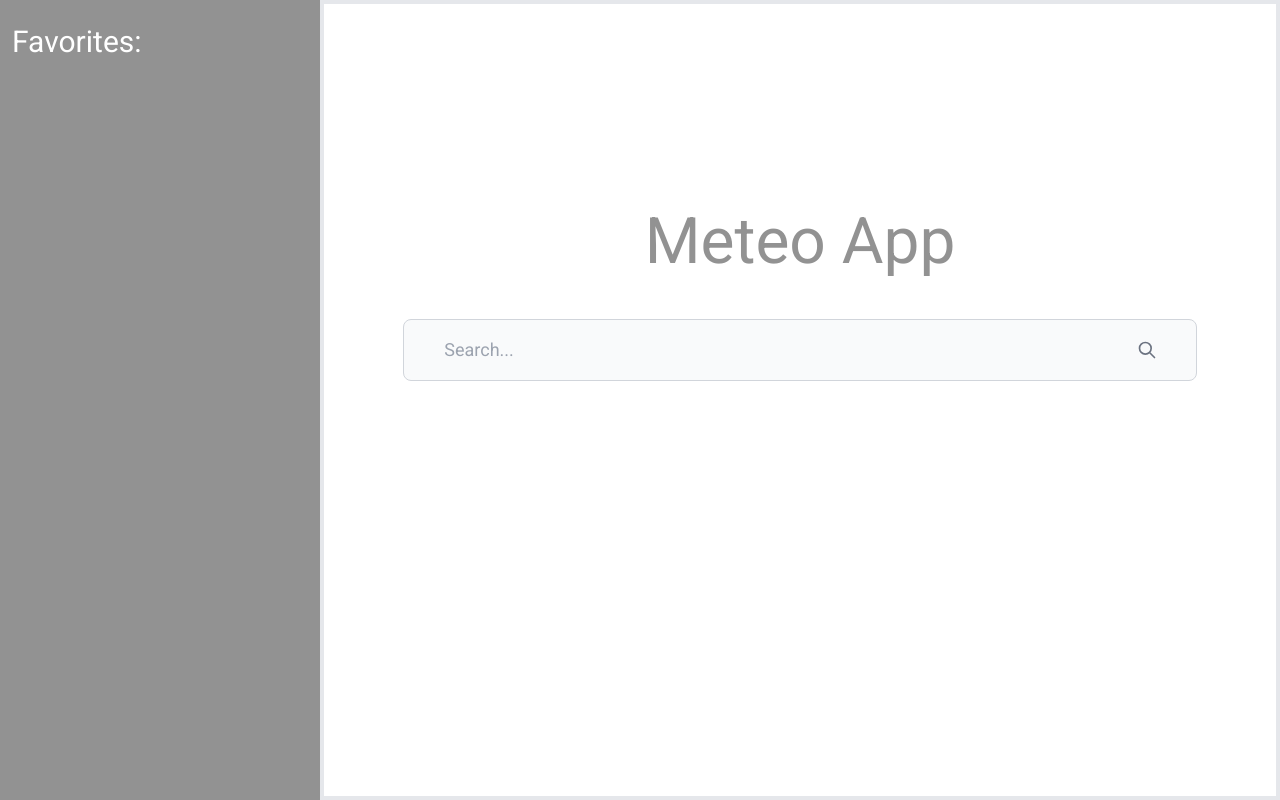
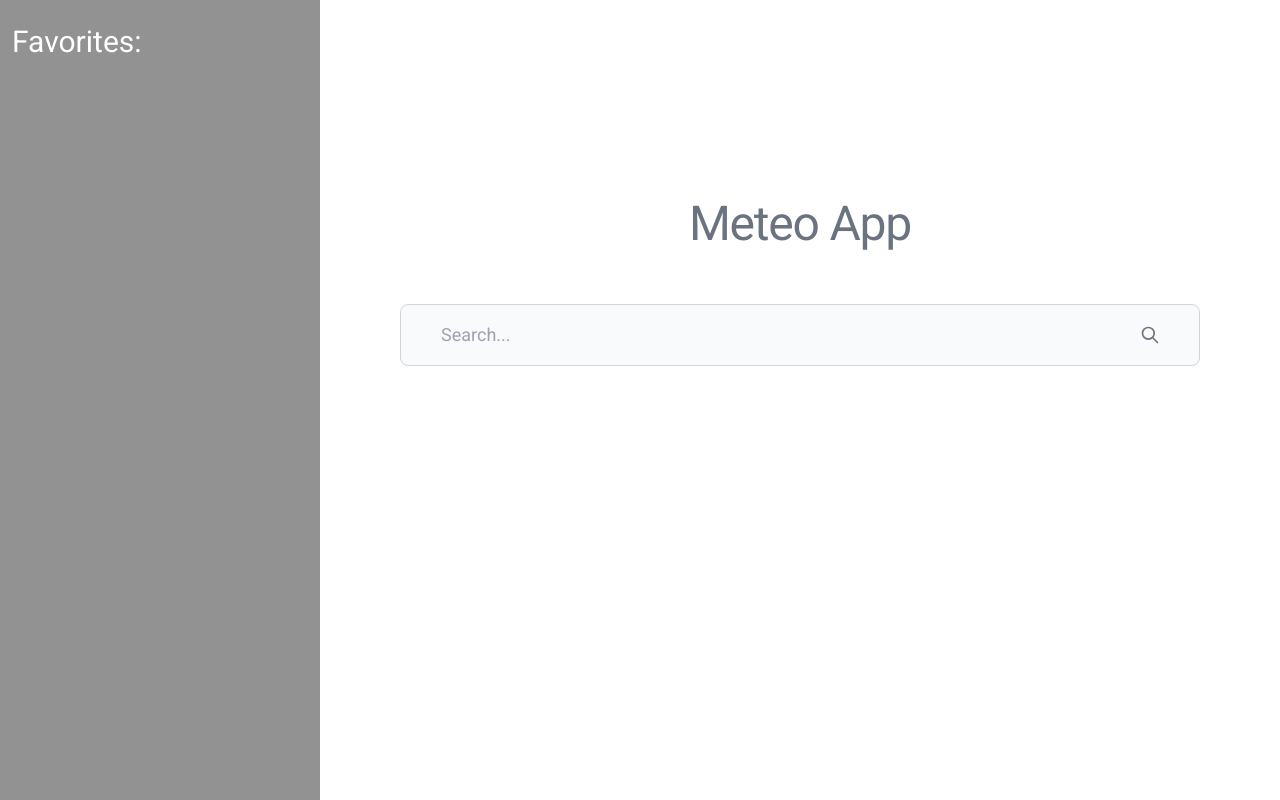
Before and after one commit to kristijan-kresic-hvar/meteoapp, a React (Vite) app: page / in a window 1280 px wide. Built offline with nearby package versions, Linux system fonts and the light colour scheme.

Commit message:
Fixed ui bugs, fixed console errors

```diff
--- a/src/components/Autocomplete/Autocomplete.jsx
+++ b/src/components/Autocomplete/Autocomplete.jsx
@@ -28,25 +28,25 @@ const Autocomplete = ({ options, onSelect, onFavorite, favorites }) => {
         <div className="w-full">
             <form>
                 <label
-                    for="city-search"
-                    class="mb-2 text-sm font-medium text-gray-900 sr-only"
+                    htmlFor="city-search"
+                    className="mb-2 text-sm font-medium text-gray-900 sr-only"
                 >
                     Search
                 </label>
-                <div class="relative w-full">
-                    <div class="absolute inset-y-0 right-0 flex items-center pr-10 pointer-events-none">
+                <div className="relative w-full">
+                    <div className="absolute inset-y-0 right-0 flex items-center pr-10 pointer-events-none">
                         <svg
                             aria-hidden="true"
-                            class="w-5 h-5 text-gray-500"
+                            className="w-5 h-5 text-gray-500"
                             fill="none"
                             stroke="currentColor"
                             viewBox="0 0 24 24"
                             xmlns="http://www.w3.org/2000/svg"
                         >
                             <path
-                                stroke-linecap="round"
-                                stroke-linejoin="round"
-                                stroke-width="2"
+                                strokeLinecap="round"
+                                strokeLinejoin="round"
+                                strokeWidth="2"
                                 d="M21 21l-6-6m2-5a7 7 0 11-14 0 7 7 0 0114 0z"
                             >
                             </path>
@@ -55,7 +55,7 @@ const Autocomplete = ({ options, onSelect, onFavorite, favorites }) => {
                     <input
                         type="search"
                         id="city-search"
-                        class="block w-full p-4 pl-10 text-sm text-gray-900 border text-md md:text-lg border-gray-300 rounded-lg bg-gray-50 focus:ring-blue-500 focus:border-blue-500"
+                        className="block w-full p-4 pl-10 text-sm text-gray-900 border text-md md:text-lg border-gray-300 rounded-lg bg-gray-50 focus:ring-blue-500 focus:border-blue-500"
                         placeholder="Search..."
                         value={searchQuery}
                         onChange={handleSearchQueryChange}
@@ -64,7 +64,7 @@ const Autocomplete = ({ options, onSelect, onFavorite, favorites }) => {
             </form>
             {searchQuery.length > 0 && (
                 <ul
-                    className="w-full mt-3 max-h-[600px] overflow-auto bg-gray-50 drop-shadow-lg"
+                    className="w-full mt-3 max-h-[600px] overflow-y-auto bg-gray-50 drop-shadow-lg"
                 >
                     {/* Znam da index nije idealna opcija za key, ali da ne dajem nanoid svakom gradu ovako je lakse, a api bi ionako trebao vracati id skupa sa gradom */}
                     {filteredOptions.map((option, index) => (
--- a/src/views/SearchCity/SearchCity.jsx
+++ b/src/views/SearchCity/SearchCity.jsx
@@ -15,7 +15,7 @@ const SearchCity = () => {
 
     const [cities, setCities] = useState([])
     const [selectedCity, setSelectedCity] = useState(null)
-    const [favorites, setFavorites] = useState([])
+    const [favorites, setFavorites] = useState(JSON.parse(localStorage.getItem('favorites')) || [])
 
     function handleCitySelect(city) {
         setSelectedCity(city)
@@ -34,15 +34,23 @@ const SearchCity = () => {
         fetchCities()
     }, [])
 
+    useEffect(() => {
+        localStorage.setItem('favorites', JSON.stringify(favorites))
+    }, [favorites])
+
     return (
-        <div className={`${styles.SearchCity} flex`}>
+        <div className={`${styles.searchCity} flex`}>
             <Sidebar
                 title="Favorites"
                 favorites={favorites}
                 onSelect={() => { handleCitySelect }}
             />
-            <main className="flex flex-col w-full border-4 items-center pt-[200px]">
-                <h1 className={styles.searchCity__heading}>Meteo App</h1>
+            <main className="flex flex-col w-full items-center pt-[200px]">
+                <h1
+                    className="mb-4 text-4xl tracking-tight leading-none text-gray-500 md:text-5xl lg:text-6x"
+                >
+                    Meteo App
+                </h1>
                 <div className="w-5/6 max-w-[1000px] mt-10">
                     <Autocomplete
                         options={cities}
--- a/src/views/SearchCity/SearchCity.module.css
+++ b/src/views/SearchCity/SearchCity.module.css
@@ -1,11 +1,3 @@
 .searchCity {
 
 }
-
-.searchCity__heading {
-    font-style: normal;
-    font-weight: 400;
-    font-size: 4rem;
-    line-height: 75px;
-    color: #929292;
-}
```
